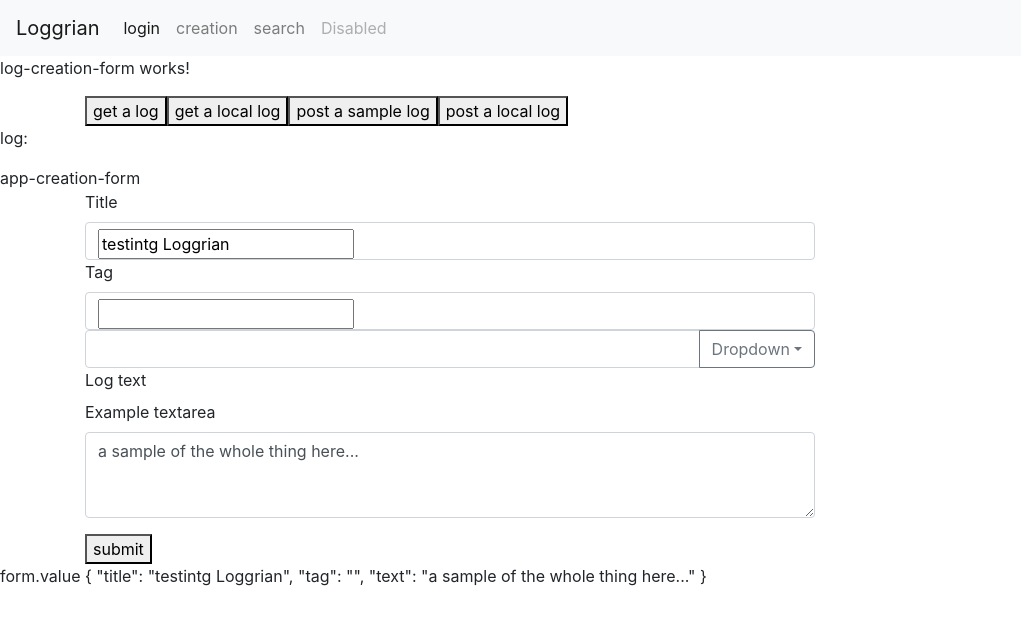
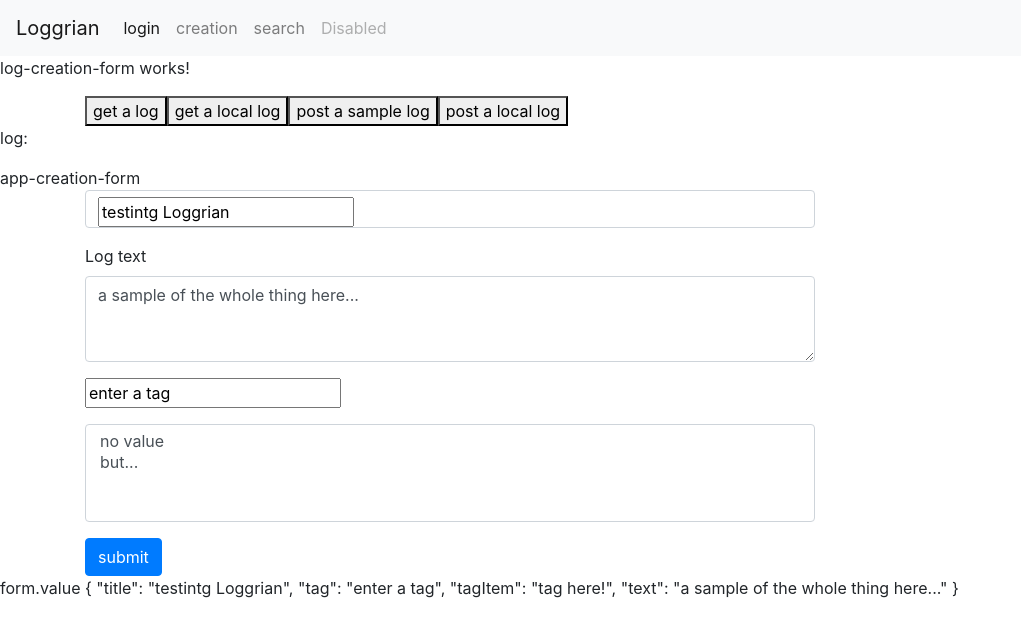
Before and after one commit to clawdeck9/loggrian, an Angular app: page /log-creation in a window 1280 px wide. Shown: the top 636 px of the page, without its empty margins (0-1021 px from the left). Built offline with nearby package versions, Linux system fonts and the light colour scheme.

Commit message:
intermediate: added a select box with search input

```diff
--- a/src/app/log-creation/creation-form/creation-form.component.html
+++ b/src/app/log-creation/creation-form/creation-form.component.html
@@ -2,38 +2,27 @@
   <div class="row">
     <div class="col-xs-12 col-sm-10 col-md-8 col-sm-offset-1 col-md-offset-2">
       <form [formGroup]="creationForm" (ngSubmit)="onSubmit()">
-        <label class="label">Title</label>
-        <div class="form-control">
-          <input class="input" type="text" formControlName="title">
-        </div>
-        <label class="label">Tag</label>
-        <div class="form-control">
-          <input class="input" type="text" formControlName="tag">
-        </div>
-        <!-- <div class="formGroup" formControlName="tag">
-    <select>
-      <option *ngFor="let tag of filteredTags; let i = index" [value]="filteredTags[i]"> {{filteredTags[i]}}  </option>
-    </select>
-  </div> -->
-        <div class="input-group">
-          <input type="text" class="form-control" aria-label="Text input with dropdown button">
-          <div class="input-group-append">
-            <button class="btn btn-outline-secondary dropdown-toggle" type="button" data-toggle="dropdown"
-              aria-haspopup="true" aria-expanded="false">Dropdown</button>
-            <div class="dropdown-menu">
-              <a class="dropdown-item" href="#">Action</a>
-              <a class="dropdown-item" href="#">Another action</a>
-              <a class="dropdown-item" href="#">Something else here</a>
-            </div>
+        <div class="form-group">
+          <div class="form-control">
+            <input class="input" type="text" formControlName="title">
           </div>
         </div>
-        <label class="label">Log text</label>
         <div class="form-group">
-          <label for="exampleFormControlTextarea1">Example textarea</label>
+          <label for="exampleFormControlTextarea1">Log text</label>
           <textarea class="form-control" formControlName="text" rows="3"></textarea>
         </div>
+        <div class="form-group">
+          <input type="text" formControlName="tag">
+        </div>
+        <div class="form-group">
+          <select class="form-control mdb-select md-form" multiple formControlName="tag">
+            <option *ngFor="let tagItem of filteredTags; let i = index" [value]="filteredTags[i]"
+              (click)="onTagSelected(tagItem)">{{filteredTags[i]}}
+            </option>
+          </select>
+        </div>
         <div>
-          <button type="submit" class="primary">submit</button>
+          <button type="submit" class="btn btn-primary">submit</button>
         </div>
       </form>
     </div>
--- a/src/app/log-creation/creation-form/creation-form.component.ts
+++ b/src/app/log-creation/creation-form/creation-form.component.ts
@@ -10,12 +10,13 @@ import { LogsService } from '../../logs.service';
 })
 export class CreationFormComponent implements OnInit {
 
-  filteredTags = ['no value'];
+  filteredTags = ['no value', 'but...'];
 
 
   creationForm = new FormGroup({
     'title': new FormControl('testintg Loggrian'),
-    'tag': new FormControl(''),
+    'tag': new FormControl('enter a tag'),
+    'tagItem': new FormControl('tag here!'),
     'text': new FormControl('a sample of the whole thing here...')
   });
 
@@ -30,14 +31,14 @@ export class CreationFormComponent implements OnInit {
       }
       console.log('filtTags:', this.filteredTags);
     });
-
-    // this.creationForm.get('taglist').valueChanges.subscribe( selectedVal => {
-    //   this.creationForm.patchValue( {'tag': selectedVal});
-    // });
-
   }
 
+  onTagSelected(tagBeg: string){
+    // console.log('tag:',tag);
+    this.creationForm.patchValue( {'tag': tagBeg});
+  }
   onSubmit(){
-    this.service.postLog(this.creationForm);
+    console.log('form:', this.creationForm);
+    // this.service.postLog(this.creationForm);
   }
 }
```
